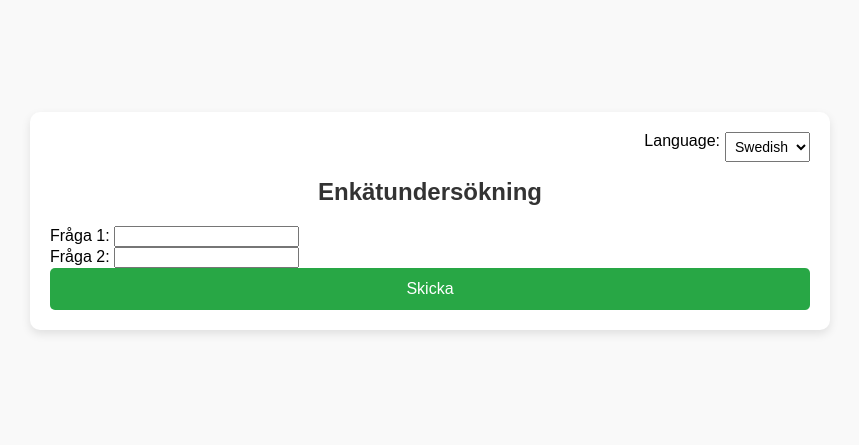
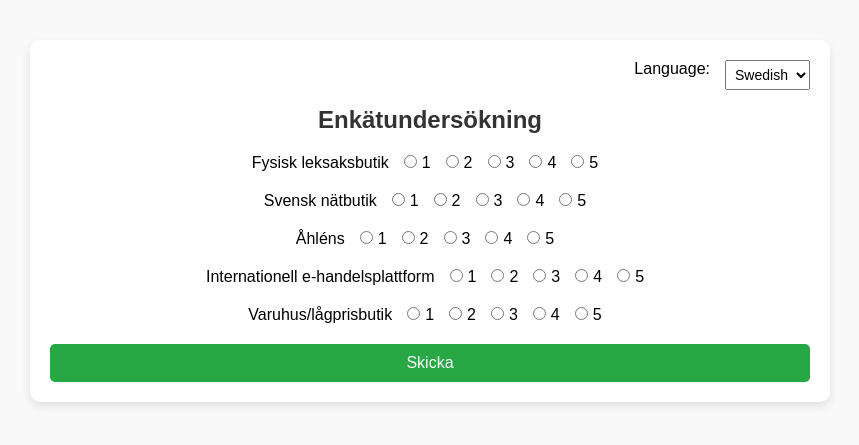
Before and after one commit to irahulksingh/sur-vey, a website: page public/index.html in a window 1280 px wide. Shown: the part 179-624 px from the top of the page, without its empty margins (210-1069 px from the left). Drawn offline with Linux system fonts and the light colour scheme.

Commit message:
html and style,css updated

```diff
--- a/public/index.html
+++ b/public/index.html
@@ -20,121 +20,94 @@
     <h1 id="survey-title">Enkätundersökning</h1>
 
     <!-- Survey Form -->
-    <form id="survey-form"></form>
-    <button id="submit-btn" class="submit-btn" style="display:none;">Skicka</button>
+    <form id="survey-form">
+      <!-- Questions will be dynamically inserted here -->
+    </form>
 
-    <!-- Results Section -->
-    <div id="results-table">
-      <h2 id="results-title" style="display: none;">Resultat</h2>
-      <table id="ranksTable" style="display: none; width: 100%; border-collapse: collapse;">
-        <thead>
-          <tr>
-            <th>Rank 1</th>
-            <th>Rank 2</th>
-            <th>Rank 3</th>
-            <th>Rank 4</th>
-            <th>Rank 5</th>
-          </tr>
-        </thead>
-        <tbody>
-          <!-- Rows will be dynamically added here -->
-        </tbody>
-      </table>
-    </div>
+    <button id="submit-btn" class="submit-btn">Skicka</button>
   </div>
 
   <script>
-    // Function to dynamically load the survey form
-    const loadSurveyForm = () => {
-      const surveyForm = document.getElementById("survey-form");
-      surveyForm.innerHTML = `
-        <!-- Add your form fields dynamically here -->
-        <label for="question1">Fråga 1:</label>
-        <input type="text" id="question1" name="question1"><br>
-        <label for="question2">Fråga 2:</label>
-        <input type="text" id="question2" name="question2"><br>
-      `;
-      document.getElementById("submit-btn").style.display = "block";
+    // Survey Questions
+    const questions = {
+      sv: [
+        "Fysisk leksaksbutik",
+        "Svensk nätbutik",
+        "Åhléns",
+        "Internationell e-handelsplattform",
+        "Varuhus/lågprisbutik"
+      ],
+      en: [
+        "Physical toy store",
+        "Swedish online store",
+        "Åhléns",
+        "International e-commerce platform",
+        "Department/discount store"
+      ]
     };
 
-    // Function to handle survey submission
-    const submitSurvey = async () => {
-      const formData = {
-        question1: document.getElementById("question1").value,
-        question2: document.getElementById("question2").value
-      };
+    // Load Survey Form Dynamically
+    const loadSurveyForm = (language = "sv") => {
+      const surveyForm = document.getElementById("survey-form");
+      surveyForm.innerHTML = ""; // Clear existing form content
 
-      try {
-        // Submit survey data to the backend
-        const response = await fetch('/api/submit', {
-          method: 'POST',
-          headers: { 'Content-Type': 'application/json' },
-          body: JSON.stringify(formData)
-        });
+      questions[language].forEach((question, index) => {
+        const questionContainer = document.createElement("div");
+        questionContainer.classList.add("question-container");
 
-        if (response.ok) {
-          // Load the ranks table after a successful submission
-          loadRanksTable();
-        } else {
-          console.error("Failed to submit survey.");
+        const label = document.createElement("label");
+        label.textContent = question;
+
+        questionContainer.appendChild(label);
+
+        // Create radio buttons for rankings (1-5)
+        for (let i = 1; i <= 5; i++) {
+          const radioButton = document.createElement("input");
+          radioButton.type = "radio";
+          radioButton.name = `question-${index}`;
+          radioButton.value = i;
+          radioButton.id = `question-${index}-rank-${i}`;
+
+          const radioLabel = document.createElement("label");
+          radioLabel.textContent = i;
+          radioLabel.for = radioButton.id;
+
+          questionContainer.appendChild(radioButton);
+          questionContainer.appendChild(radioLabel);
         }
-      } catch (error) {
-        console.error("Error submitting survey:", error);
-      }
+
+        surveyForm.appendChild(questionContainer);
+      });
     };
 
-    // Function to fetch and display ranks
-    const loadRanksTable = async () => {
-      try {
-        const response = await fetch('/api/ranks'); // Fetch ranks data from the backend
-        const ranksData = await response.json();
+    // Handle Language Toggle
+    const languageSelect = document.getElementById("language-select");
+    languageSelect.addEventListener("change", (e) => {
+      const selectedLanguage = e.target.value;
+      loadSurveyForm(selectedLanguage);
+    });
 
-        const table = document.getElementById("ranksTable");
-        const tableBody = table.querySelector("tbody");
-        tableBody.innerHTML = ""; // Clear existing rows
+    // Handle Form Submission
+    const submitSurvey = () => {
+      const surveyForm = document.getElementById("survey-form");
+      const formData = new FormData(surveyForm);
 
-        // Populate the table with ranks data
-        ranksData.forEach(rankObj => {
-          const row = document.createElement("tr");
-          rankObj.ranks.forEach(rank => {
-            const cell = document.createElement("td");
-            cell.textContent = rank;
-            row.appendChild(cell);
-          });
-          tableBody.appendChild(row);
-        });
+      const results = {};
+      for (let pair of formData.entries()) {
+        results[pair[0]] = pair[1];
+      }
 
-        // Show the results table
-        document.getElementById("results-title").style.display = "block";
-        table.style.display = "table";
-      } catch (error) {
-        console.error("Error fetching ranks:", error);
-      }
+      console.log("Survey submitted:", results);
+      alert("Survey submitted successfully!");
     };
 
-    // Event Listeners
-    document.getElementById("submit-btn").addEventListener("click", (event) => {
-      event.preventDefault();
+    document.getElementById("submit-btn").addEventListener("click", (e) => {
+      e.preventDefault(); // Prevent default form submission
       submitSurvey();
     });
 
-    // Language toggle functionality
-    document.getElementById("language-select").addEventListener("change", (event) => {
-      const selectedLanguage = event.target.value;
-      const title = document.getElementById("survey-title");
-      const button = document.getElementById("submit-btn");
-
-      if (selectedLanguage === "sv") {
-        title.textContent = "Enkätundersökning";
-        button.textContent = "Skicka";
-      } else if (selectedLanguage === "en") {
-        title.textContent = "Survey";
-        button.textContent = "Submit";
-      }
-    });
-
-    // Load the survey form on page load
-    window.onload = loadSurveyForm;
+    // Load the form on page load
+    window.onload = () => loadSurveyForm("sv");
   </script>
 </body>
 </html>
--- a/public/style.css
+++ b/public/style.css
@@ -151,3 +151,38 @@ h1 {
     font-size: 12px;
   }
 }
+
+
+
+.container {
+  width: 80%;
+  margin: 0 auto;
+  text-align: center;
+}
+
+.question-container {
+  margin: 20px 0;
+}
+
+label {
+  font-size: 16px;
+  margin-right: 10px;
+}
+
+input[type="radio"] {
+  margin: 0 5px;
+}
+
+.submit-btn {
+  background-color: #28a745;
+  color: white;
+  border: none;
+  padding: 10px 20px;
+  font-size: 16px;
+  cursor: pointer;
+  border-radius: 5px;
+}
+
+.submit-btn:hover {
+  background-color: #218838;
+}
```
